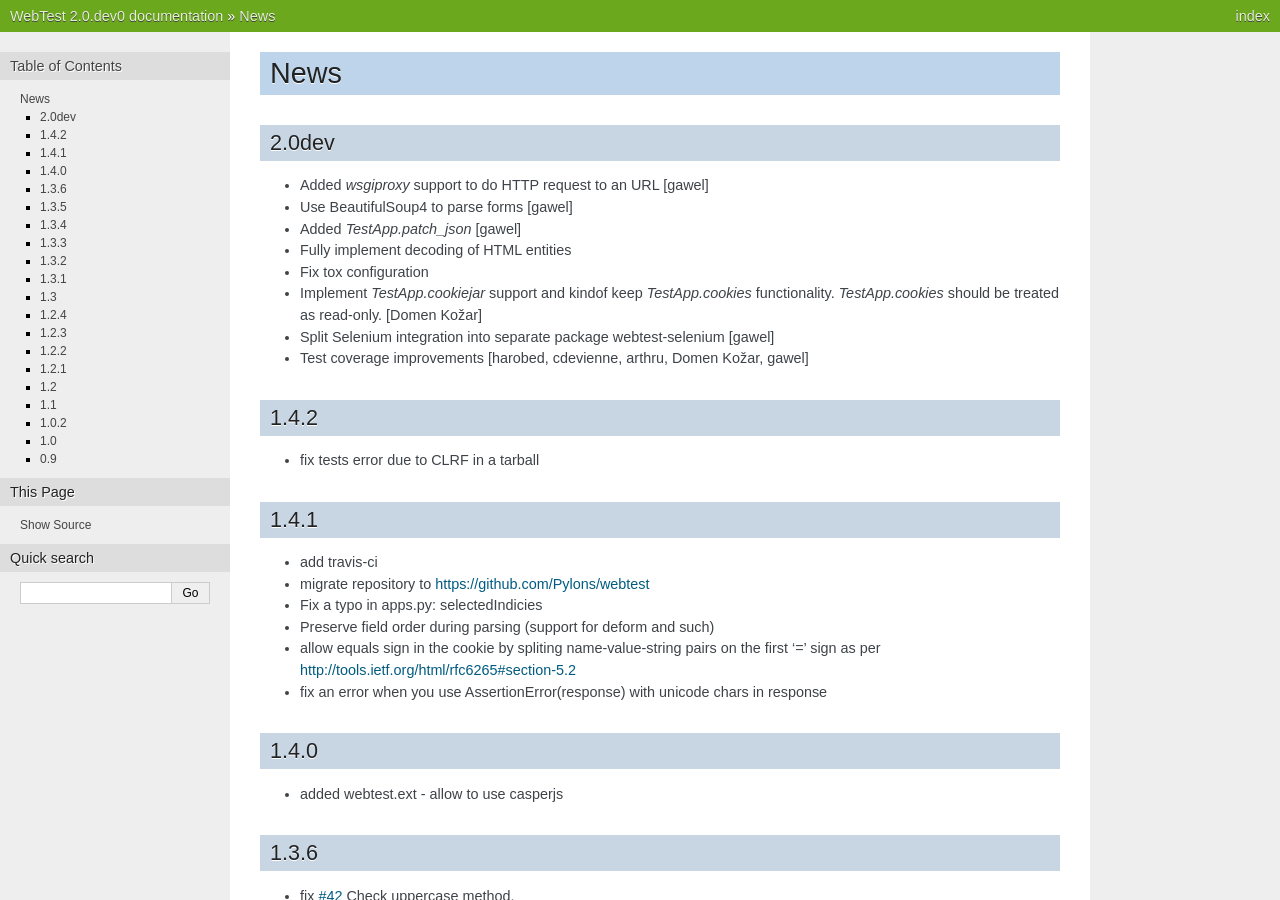
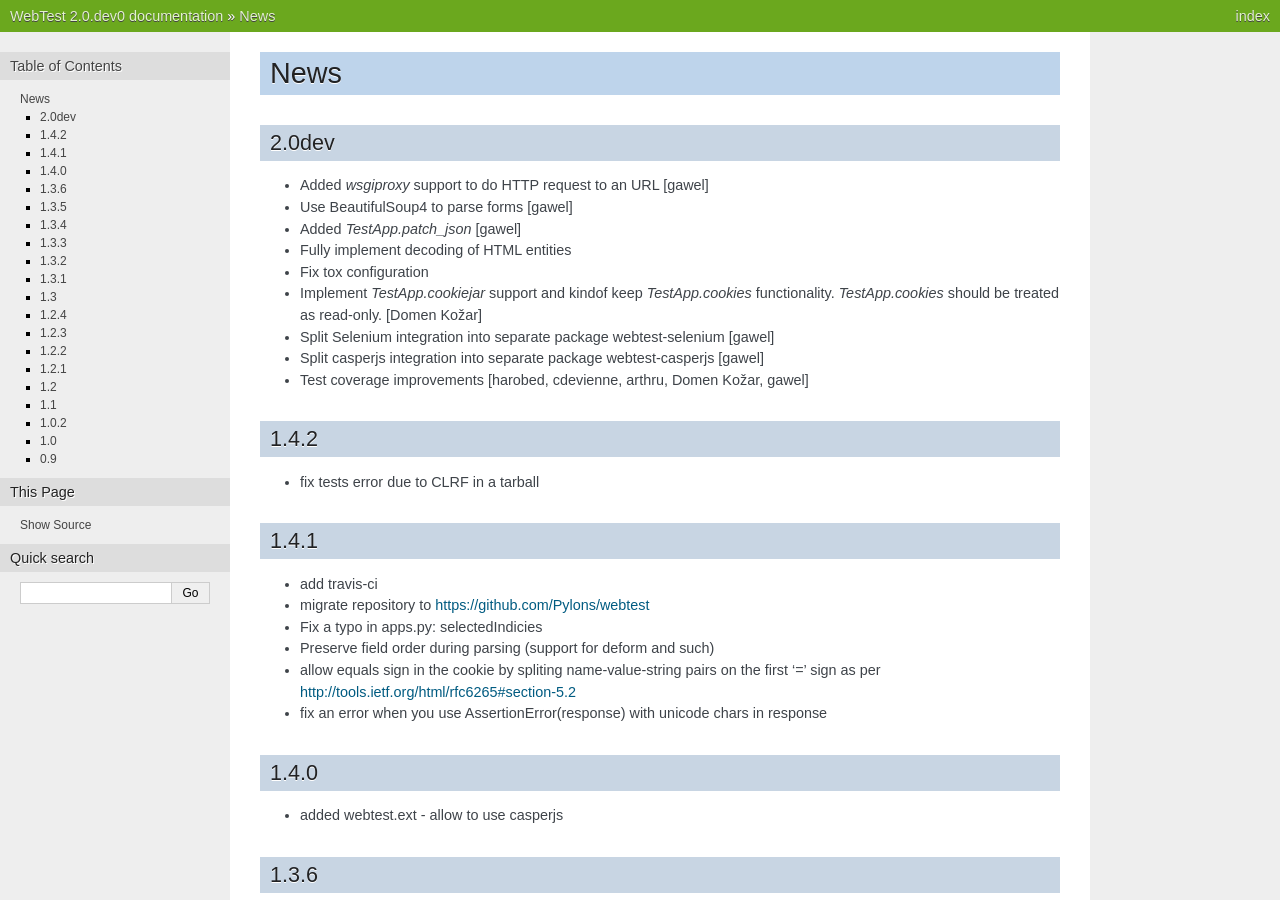
Before and after one commit to Pylons/webtest, a Sphinx documentation site: the page built from docs/news.txt, in a window 1280 px wide and 900 px high. Built offline with Sphinx 7.4.7, drawn with Linux system fonts in a browser that asks for light colours.

Commit message:
news entry

```diff
--- a/docs/news.txt
+++ b/docs/news.txt
@@ -20,6 +20,9 @@
   [Domen Kožar]
 
 * Split Selenium integration into separate package webtest-selenium
+  [gawel]
+
+* Split casperjs integration into separate package webtest-casperjs
   [gawel]
 
 * Test coverage improvements [harobed, cdevienne, arthru, Domen Kožar, gawel]
```
